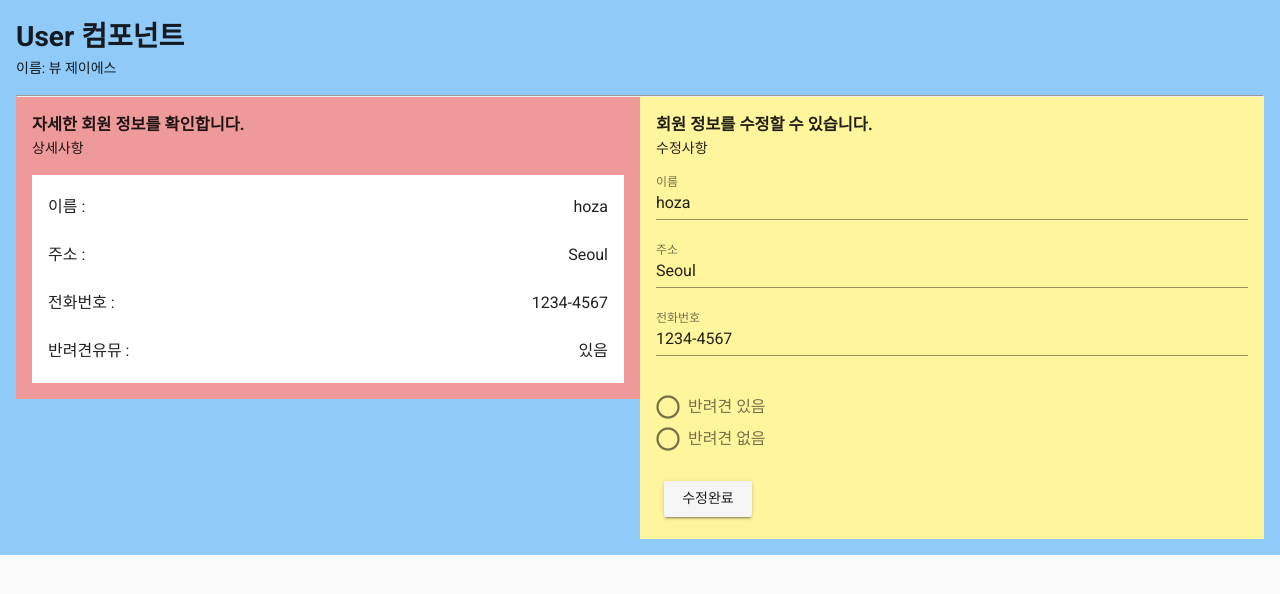
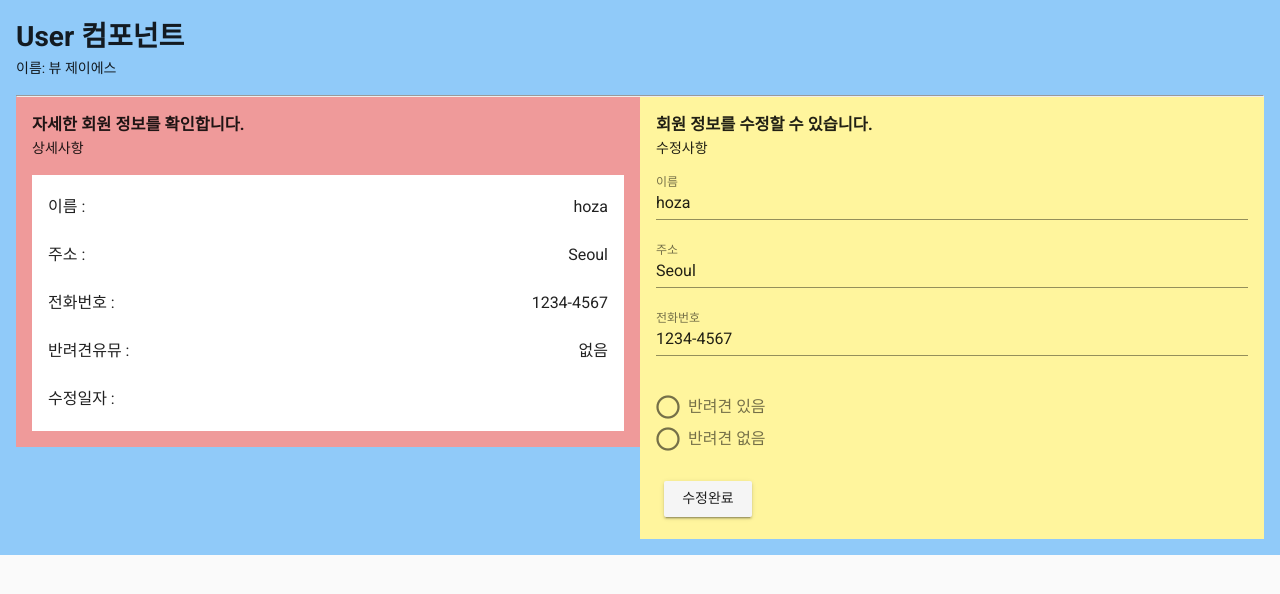
Before and after one commit to allnight123/vue-cli-3.0, a Vue app: page / in a window 1280 px wide. Shown: the top 594 px of the page. Built offline with nearby package versions, Linux system fonts and the light colour scheme.

Commit message:
UserDetail.vue 수정 내용추가
수정일자를 추가
editedDate

script
내용 추가함
  created() {
    eventBus.$on('userWasEdited' , date => {
      return this.editedDate = date
    })
  }

```diff
--- a/src/components/UserDetail.vue
+++ b/src/components/UserDetail.vue
@@ -27,18 +27,38 @@
           >{{ hasDogKr }}
         </v-list-tile-content>
       </v-list-tile>
+      <v-list-tile>
+        <v-list-tile-content>수정일자 :</v-list-tile-content>
+        <v-list-tile-content class="align-end"
+          >{{ editedDate }}
+        </v-list-tile-content>
+      </v-list-tile>
     </v-list>
   </div>
 </template>
 
 <script>
+import { eventBus } from '../main'
+
 export default {
+  data() {
+    return {
+      editedDate: null
+    }
+  },
   props: ["name", "address", "phone", "hasDog"], // 값을 받는쪽 에다가 선언해줘야 한다.
 
   computed: {
     hasDogKr() {
-      return this.hasDog === true ? "있음" : "없음";
+      // console.log('hasDog' , this.hasDog)
+      return this.hasDog === 'true' ? "있음" : "없음"
     },
   },
+
+  created() {
+    eventBus.$on('userWasEdited' , date => {
+      return this.editedDate = date
+    })
+  }
 };
 </script>
```
